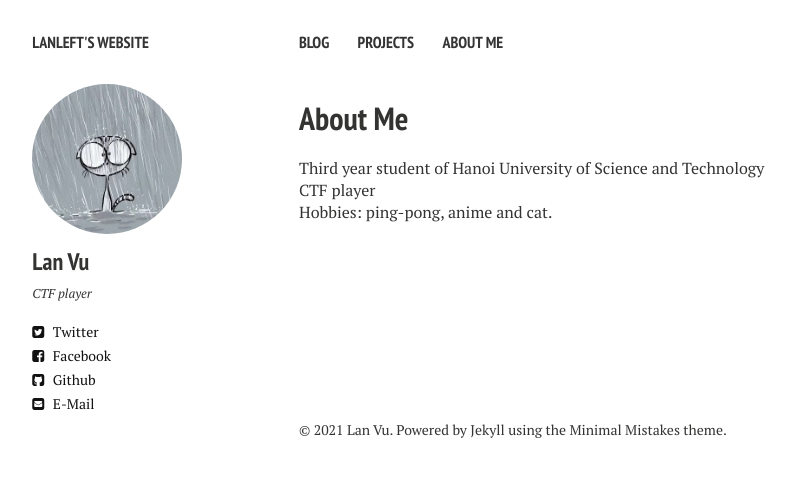
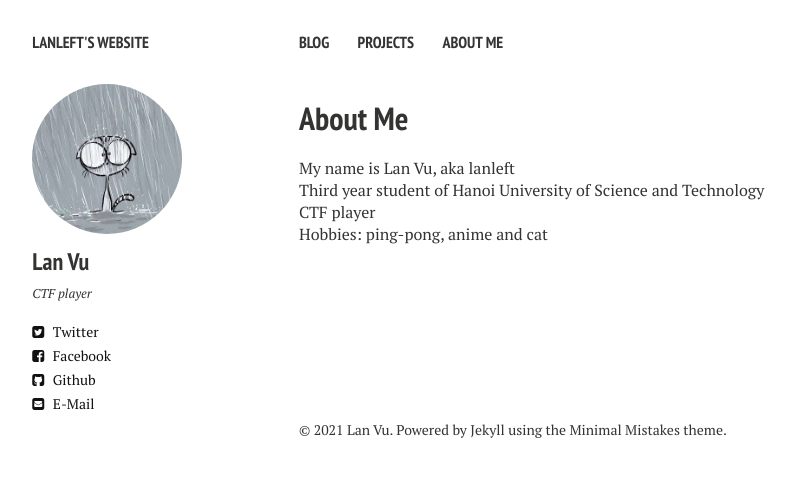
Before and after one commit to lanleft/lanleft.github.io, a Jekyll site: the page built from aboutme.md, in a window 1280 px wide. Shown: the top 477 px of the page, without its empty margins (21-816 px from the left). Built offline with Jekyll 4.4.1, drawn with Linux system fonts in a browser that asks for light colours; nearby versions of some CDN libraries.

Commit message:
add info

```diff
--- a/aboutme.md
+++ b/aboutme.md
@@ -6,8 +6,10 @@ tags: [aboutme]
 comments: false
 ---
 
+My name is Lan Vu, aka lanleft
+
 Third year student of Hanoi University of Science and Technology
 
 CTF player
 
-Hobbies: ping-pong, anime and cat.
+Hobbies: ping-pong, anime and cat
```
